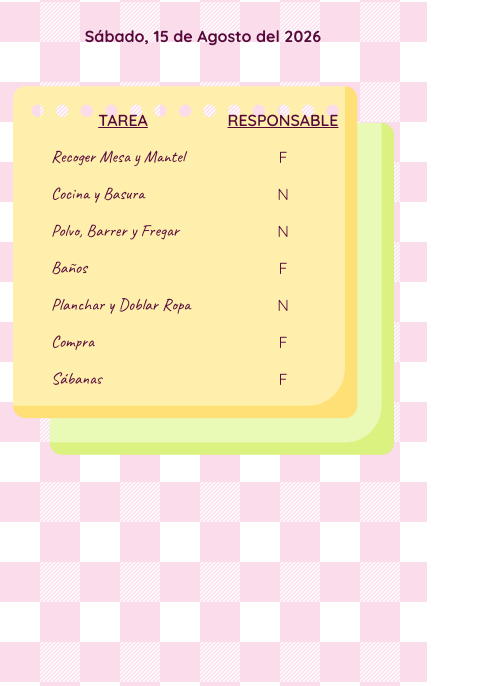
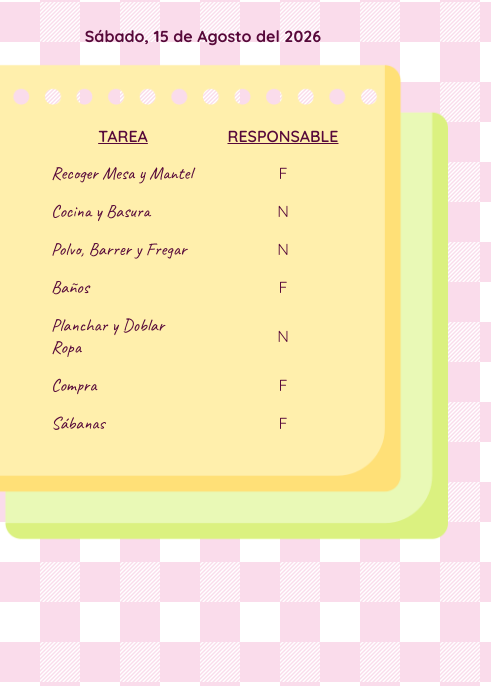
Before and after one commit to yodoshi/Household_Chores, a plain HTML site: page index.html in a window 390 px wide. Shown: the part 158-844 px from the top of the page, 491 px wide, since content can reach past the window. Drawn offline with Linux system fonts and the light colour scheme; a web font is replaced by a local one.

Commit message:
ver-0.3.0

```diff
--- a/style.css
+++ b/style.css
@@ -91,19 +91,19 @@
   .bigContainer {
     background-size: 85%;
     padding: 3em;
-    width: 28em;
-    height: 26em;
+    width: 36em;
+    height: 30em;
     padding: 0;
   }
 
   .table {
     grid-template-columns: 9em 9em;
     height: 10em;
-    margin-top: 3em;
+    margin-top: 4em;
   }
 
   .task {
-    font-size: 17px;
+    font-size: 18px;
   }
 
   .header {
```
